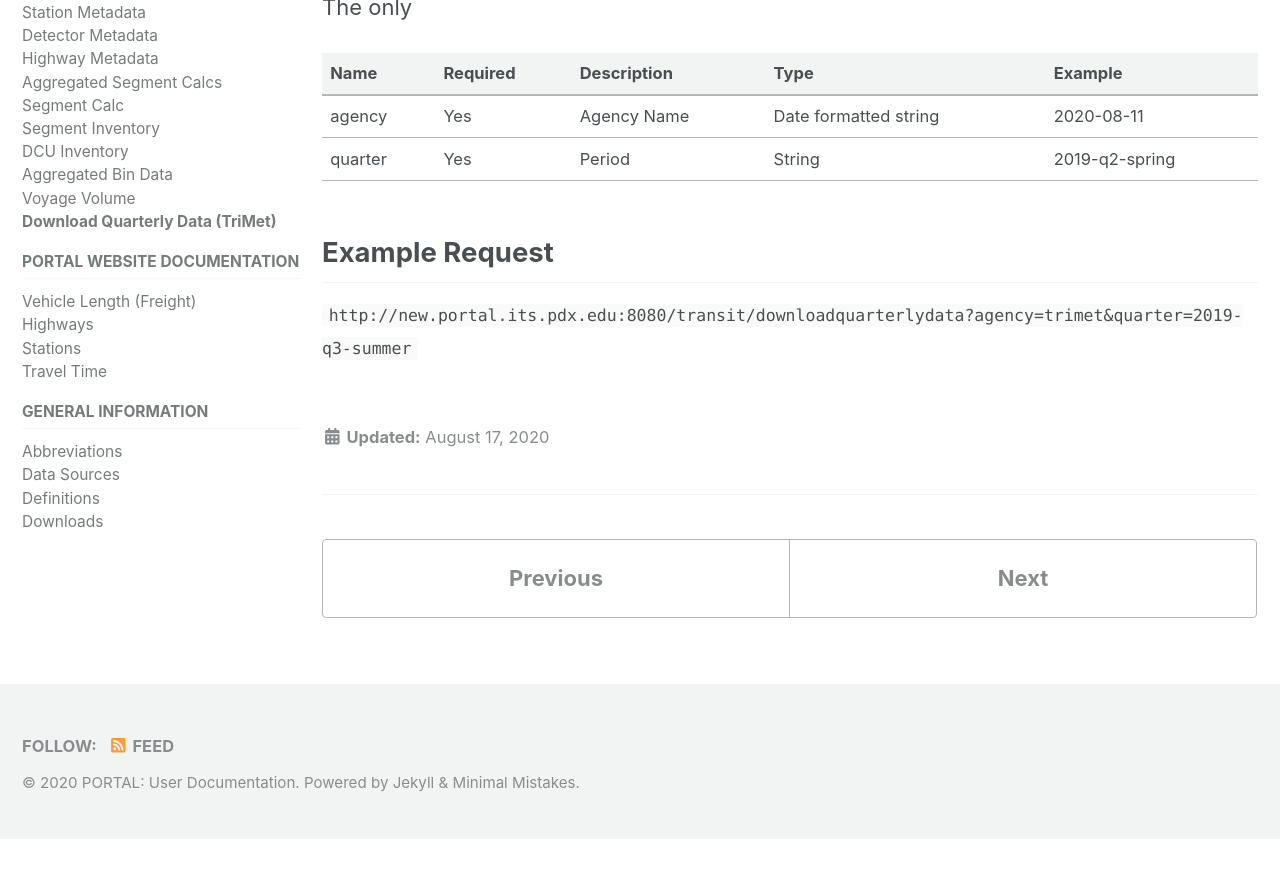
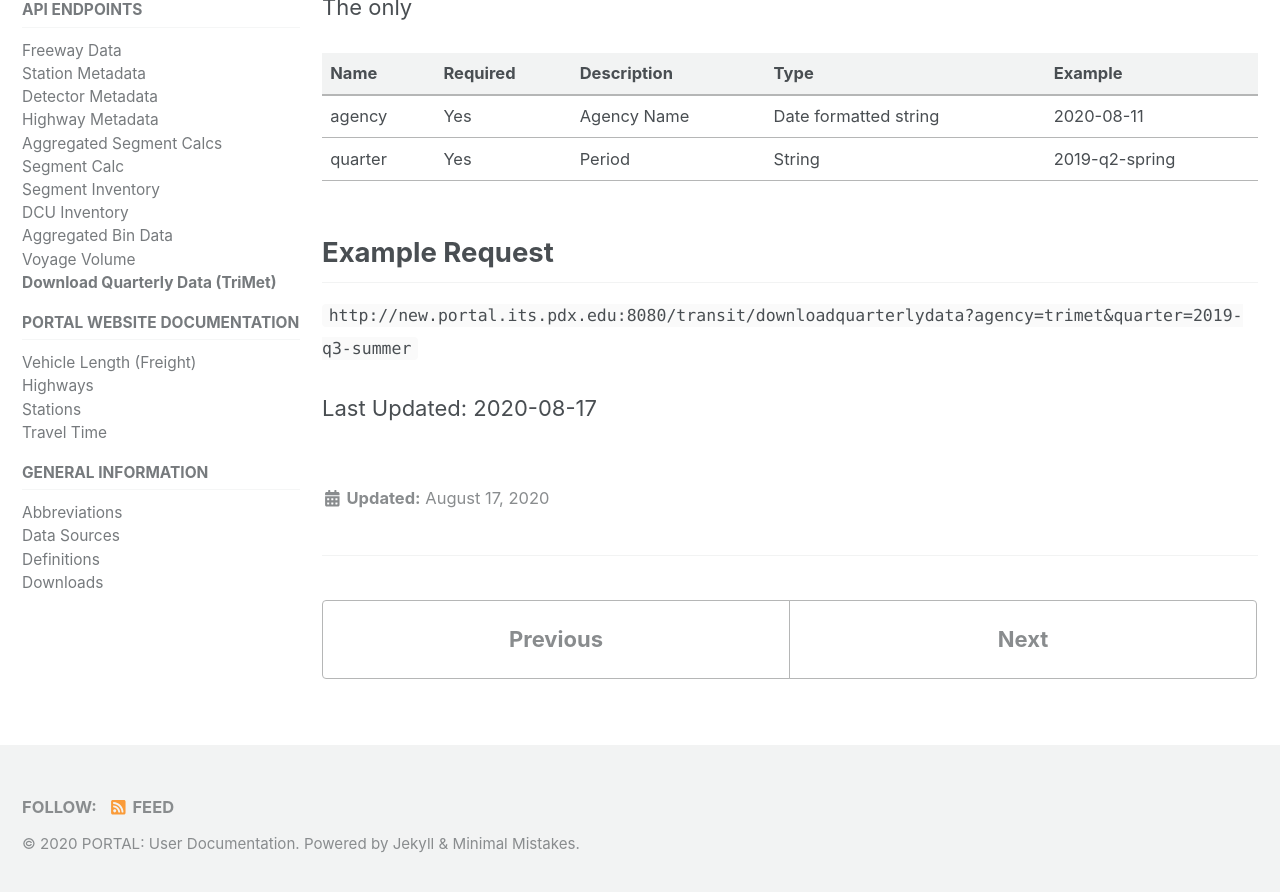
Before and after one commit to adus/portal-documentation, a Jekyll site: the page built from _documents/downloadquarterlydata.md, in a window 1280 px wide and 900 px high, scrolled down 422 px. Shown: the top 892 px of the window. Built offline with Jekyll 4.4.1, drawn with Linux system fonts in a browser that asks for light colours; nearby versions of some CDN libraries; before the commit the page ends 1260 px from its top, so only the background shows below that.

Commit message:
Update downloadquarterlydata.md
Change last updated date prior to Pull Request

````diff
--- a/_documents/downloadquarterlydata.md
+++ b/_documents/downloadquarterlydata.md
@@ -17,3 +17,5 @@ The only
 
 ## Example Request
 ```http://new.portal.its.pdx.edu:8080/transit/downloadquarterlydata?agency=trimet&quarter=2019-q3-summer```
+
+Last Updated: 2020-08-17
````
